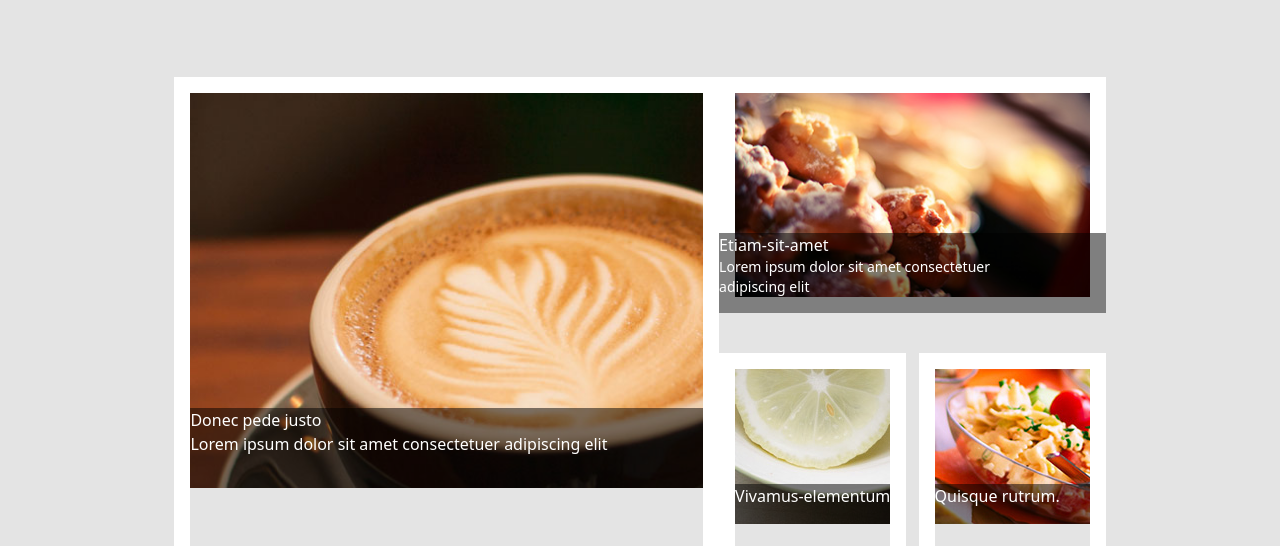
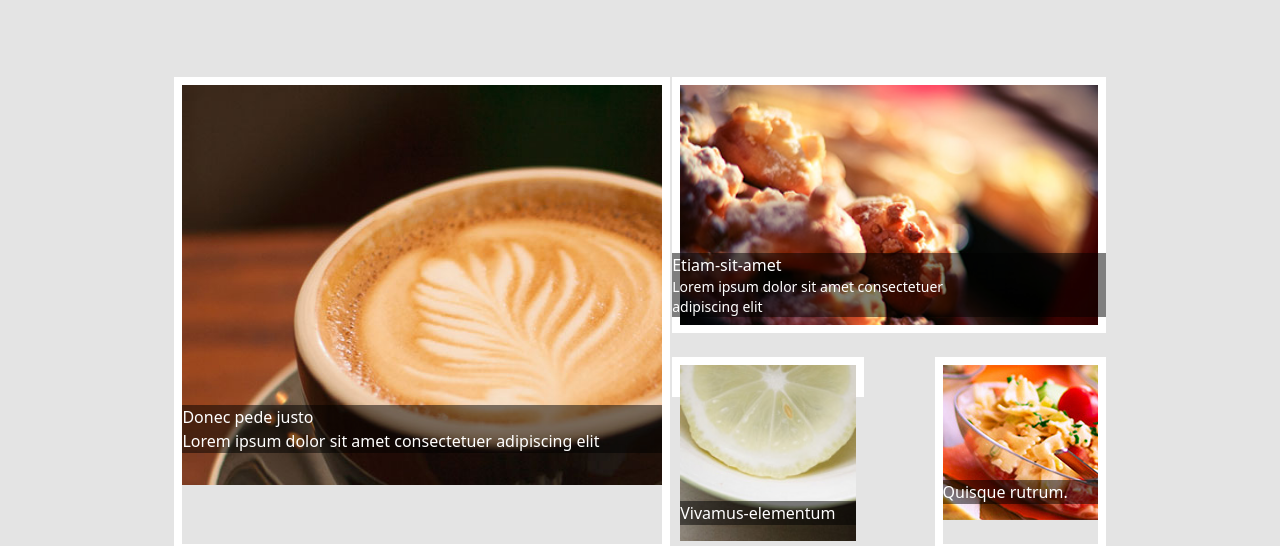
Before and after one commit to Promiseigboke/Camper-cafer, a website: page index.html in a window 1280 px wide. Shown: the part 2063-2609 px from the top of the page. Drawn offline with Linux system fonts and the light colour scheme; a web font is replaced by a local one.

Commit message:
i left Today's special for Daily menu

```diff
--- a/index.html
+++ b/index.html
@@ -200,43 +200,43 @@
     </div>
     <div class="flex w-[58.2rem] justify-between">
             <!--Donec-pede-justo-->
-            <div class=" border-solid border-white border-[1rem]">
-                <img class="" src="template/img/special-1.jpg" alt="Donec-pede-justo">
-                <div class="bg-black/50 relative -top-20 text-white h-20">
+            <div class=" border-solid border-white border-[0.5rem]">
+                <img class="h-[25rem] w-[30rem]" src="template/img/special-1.jpg" alt="Donec-pede-justo">
+                <div class="bg-black/50 relative -top-20 text-white">
 
                         <span class="">Donec pede justo</span>
                         <p class="">Lorem ipsum dolor sit amet consectetuer adipiscing elit</p>
                 </div>
             </div>
             <div class="">
-                <div class="">
+                <div class="h-[20rem]">
                     <!--Etiam-sit-amet-->
-                    <div class=" border-solid border-white border-[1rem]">
-                        <img src="template/img/special-2.jpg" alt="Etiam-sit-amet">
+                    <div class=" border-solid border-white border-[0.5rem]">
+                        <img class="h-[15rem]" src="template/img/special-2.jpg" alt="Etiam-sit-amet">
 
                         </div>
-                            <div class="bg-black/50 relative -top-20 text-white h-20 ">
+                            <div class="bg-black/50 relative -top-20 text-white h-11.8">
                             <span class="">Etiam-sit-amet</span>
                             <p class="w-[20rem] text-sm">Lorem ipsum dolor sit amet consectetuer adipiscing elit</p>
                             </div>
                     </div>
                     <div class="flex justify-between -mt-10">
                     <!--Vivamus-elementus-->
-                    <div class=" border-solid border-white border-[1rem]">
-                        <img src="template/img/special-3.jpg" alt="Vivamus-elementus" class="">
+                    <div class=" border-solid border-white border-[0.5rem] h-10">
+                        <img class="h-[11rem]" src="template/img/special-3.jpg" alt="Vivamus-elementus" class="">
                         <div class="">
                         </div>
-                            <div class="bg-black/50 relative -top-10 text-white h-10">
+                            <div class="bg-black/50 relative -top-10 text-white">
                             <span class="">Vivamus-elementum</span>
                             </div>
                     </div>
 
                     <!--Quisque rutrum-->
-                    <div class=" border-solid border-white border-[1rem]">
+                    <div class=" border-solid border-white border-[0.5rem]">
                         <img src="template/img/special-4.jpg" alt="Quisque rutrum" class="">
                         <div class="">
                         </div>
-                            <div class="bg-black/50 relative -top-10 text-white h-10">
+                            <div class="bg-black/50 relative -top-10 text-white">
                             <span class="">Quisque rutrum.</span>
                             </div>
                     </div>
@@ -246,13 +246,15 @@
     </div>
     <!-------------------------------------- End Of Today's Special ---------------------------->
     <!-------------------------------------- Start Of Daily Menu ------------------------------->
-   <div class="">
-        <div class="">
-            <img src="template/img/logo.png" alt="cup image">
-            <span class="">Daily Menu</span>
+   <div class="bg-[#E4E4E4] flex flex-col items-center">
+    <div class="flex gap-x-[3rem] w-[58.2rem]">
+        <div class="flex gap-x-3 text-[1.9rem] ">
+            <img class="w-[2rem] h-[3rem]" src="template/img/logo.png" alt="cup image">
+            <span class="text-[#C79C60]">Daily Menu</span>
+            </div>
+        <div class="w-[47rem] h-[0.15rem] bg-[#C79C60] ml-[2rem] mt-20">
+            <hr class="">
         </div>
-        <div class="">
-            <hr class="">
         </div>
         <img src="template/img/menu-board.png" alt="menu-board">
         <div class="">
@@ -260,6 +262,6 @@
         </div>
     </div>
 
- <!-------------------------------------- End Of Daily Menu --------------------------------->
+   <!-------------------------------------- End Of Daily Menu ----------------------------------->
 </body>
 </html>
```
Also changed, not shown: output.css.
